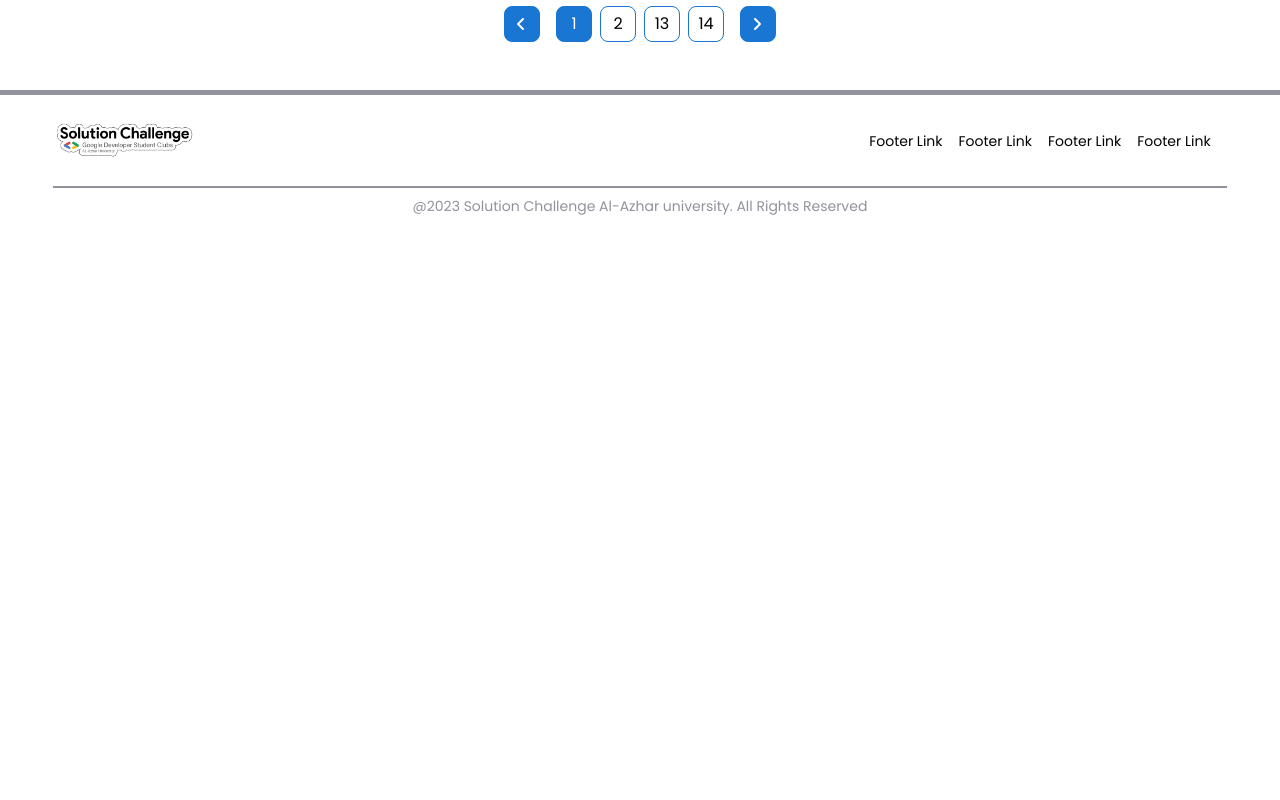
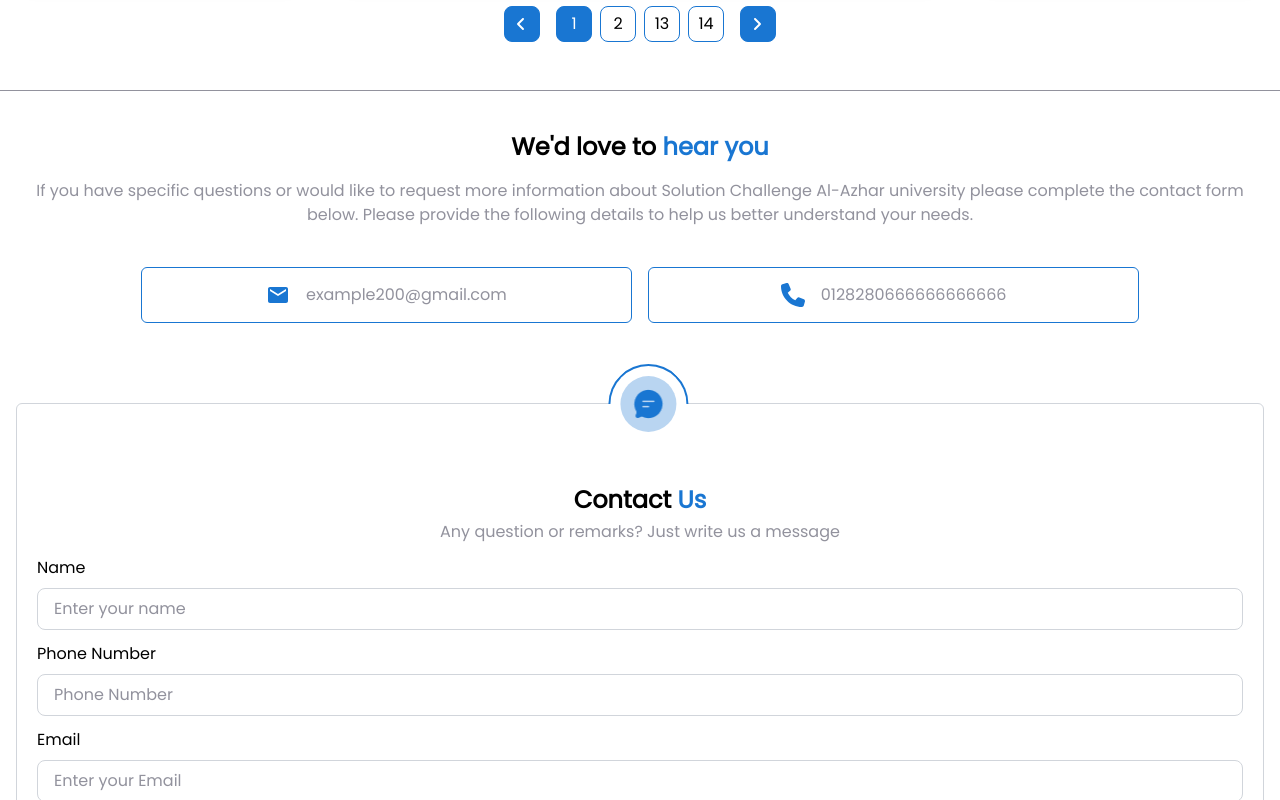
Before and after one commit to hima5hima/GDSC-Hackathone, a React (Vite) app: page / in a window 1280 px wide. Shown: the part 1620-2420 px from the top of the page. Before the commit the page ends 1884 px from the top, so only its background shows below. Built offline with nearby package versions, Linux system fonts and the light colour scheme.

Commit message:
modify some ui changes like padding and soever

```diff
--- a/src/pages/Home.jsx
+++ b/src/pages/Home.jsx
@@ -4,6 +4,7 @@ import Aims from "../components/aims/Aims";
 import NavBar from "../components/Navbar/NavBar";
 import Sponsers from "../components/sponsers/Sponsers";
 import Footer from "../components/Footer/Footer";
+import ContactUs from "../components/contactus/ContactUs";
 
 const Home = () => {
   return (
@@ -12,6 +13,7 @@ const Home = () => {
       <Sponsers />
       <Projects />
       <Aims />
+      <ContactUs />
       <Footer />
     </>
   );
```
Also changed, not shown: src/components/contactus/ContactUs.jsx (+1 -6 lines).
